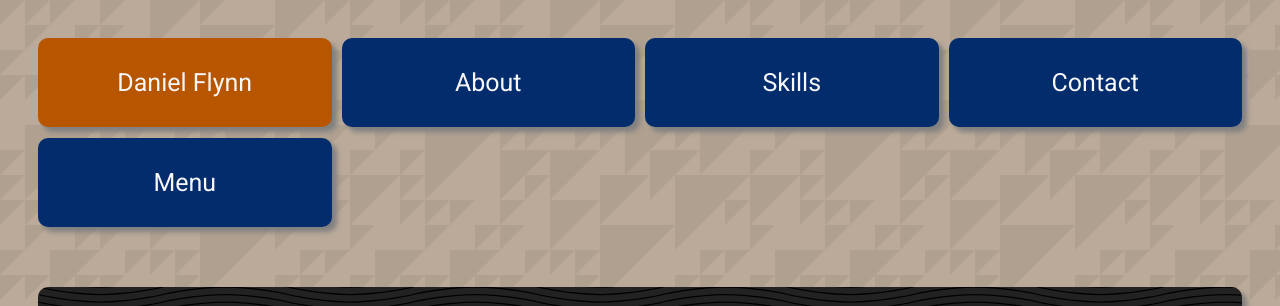
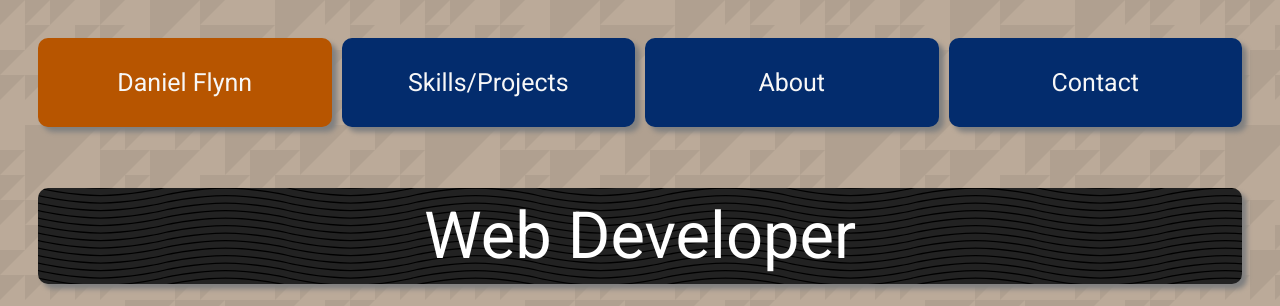
Before and after one commit to flynndcs/portfolio-page, a plain HTML site: page index.html in a window 1280 px wide. Shown: the top 306 px of the page. Drawn offline with Linux system fonts and the light colour scheme.

Commit message:
Add files via upload

```diff
--- a/index.html
+++ b/index.html
@@ -10,10 +10,10 @@
 	<div class="container"><!-- header menu/icons  name bigger, other icons smaller, put web developer in title-->
 		<div class="header">
 			<a><div class="header-item item1">Daniel Flynn</div></a>
-			<a><div class="header-item item2">About</div></a>
-			<a><div class="header-item item3">Skills</div></a>
+			<a><div class="header-item item2">Skills/Projects</div></a>
+			<a><div class="header-item item3">About</div></a>
 			<a><div class="header-item item4">Contact</div></a>
-			<a><div class="header-item item5">Menu</div></a>
+
 		</div>
 		<!-- jumbotron smaller pictures, picture of me? -->
 		<div class="title-line">
--- a/stylesheet.css
+++ b/stylesheet.css
@@ -20,7 +20,7 @@ img {
 }
 .header {
 	display: grid;
-	grid-template-columns: repeat(auto-fit, minmax(250px, 5fr));
+	grid-template-columns: repeat(auto-fit, minmax(250px, 4fr));
 	grid-template-rows: 90px;
 	grid-gap: 10px;
 	padding: 30px;
```
